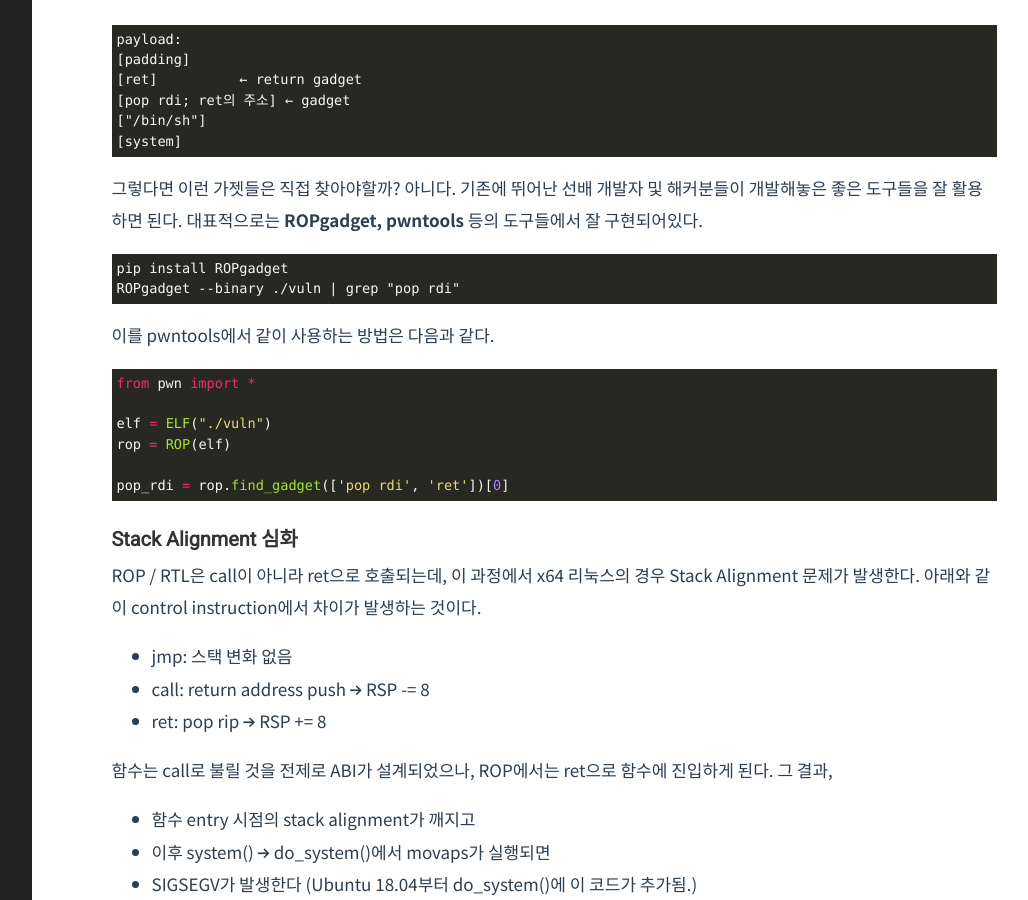
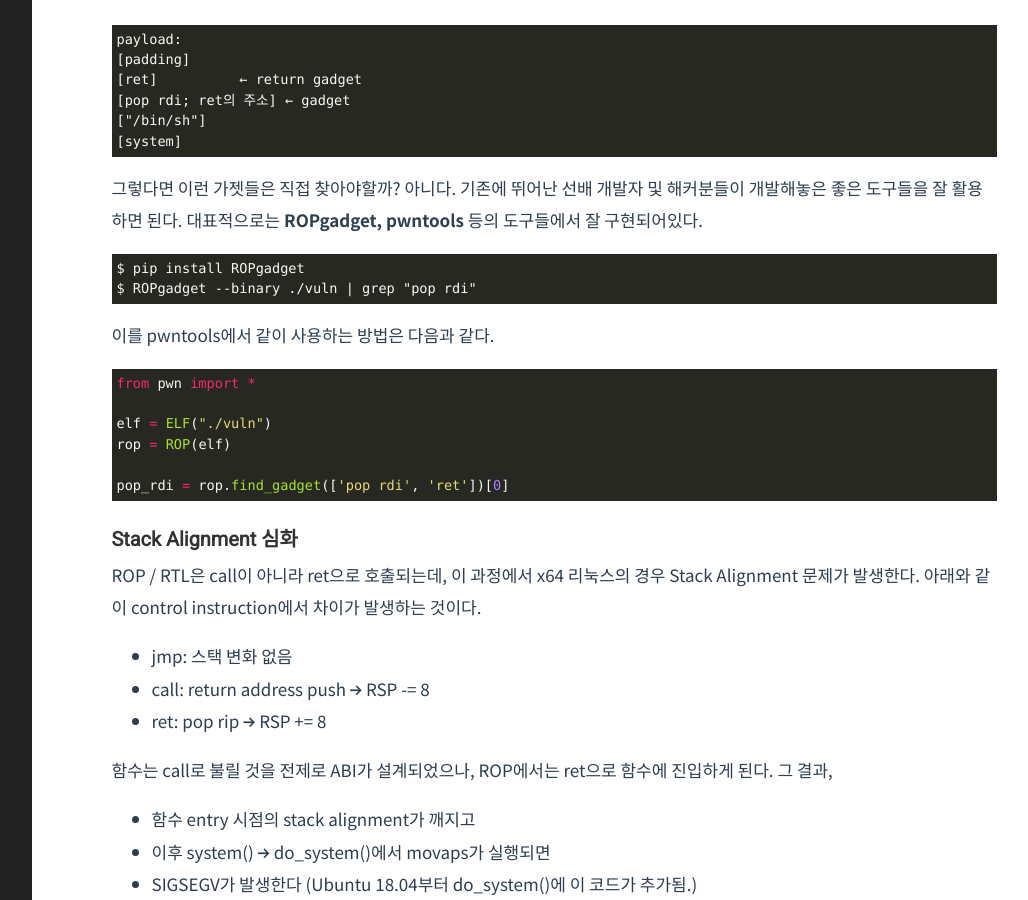
Before and after one commit to Herrtane/Herrtane.github.io, a Jekyll site: the page built from _posts/SystemHacking/2022-09-21-systemhacking-rop.markdown, in a window 1280 px wide and 900 px high, scrolled down 2484 px. Shown: the whole window, without its empty margins (204-1232 px from the left). Built offline with Jekyll 4.4.1, drawn with Linux system fonts in a browser that asks for light colours; comment, search, counter and statistics services are not loaded.

````diff
--- a/_posts/SystemHacking/2022-09-21-systemhacking-rop.markdown
+++ b/_posts/SystemHacking/2022-09-21-systemhacking-rop.markdown
@@ -105,8 +105,8 @@ payload:
 그렇다면 이런 가젯들은 직접 찾아야할까? 아니다. 기존에 뛰어난 선배 개발자 및 해커분들이 개발해놓은 좋은 도구들을 잘 활용하면 된다. 대표적으로는 **ROPgadget, pwntools** 등의 도구들에서 잘 구현되어있다.
 
 ```
-pip install ROPgadget
-ROPgadget --binary ./vuln | grep "pop rdi"
+$ pip install ROPgadget
+$ ROPgadget --binary ./vuln | grep "pop rdi"
 ```
 
 이를 pwntools에서 같이 사용하는 방법은 다음과 같다.
````
